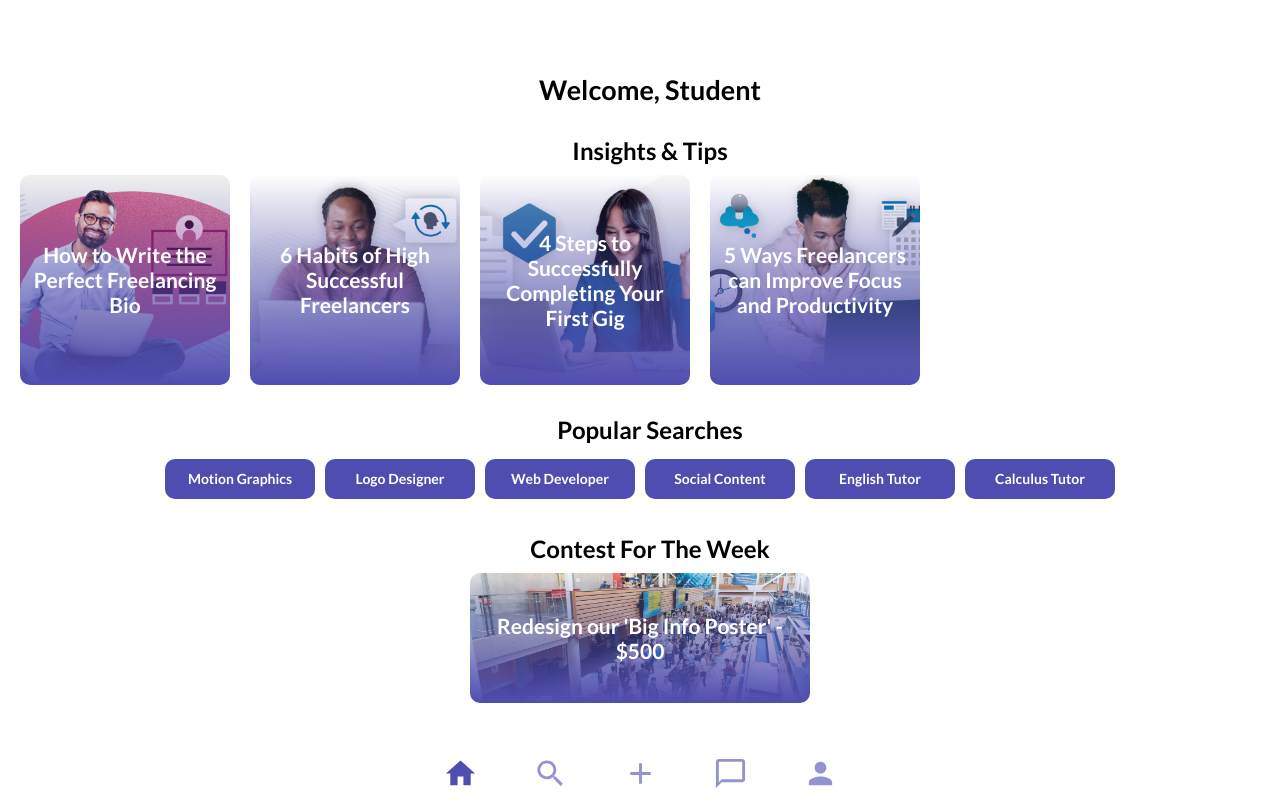
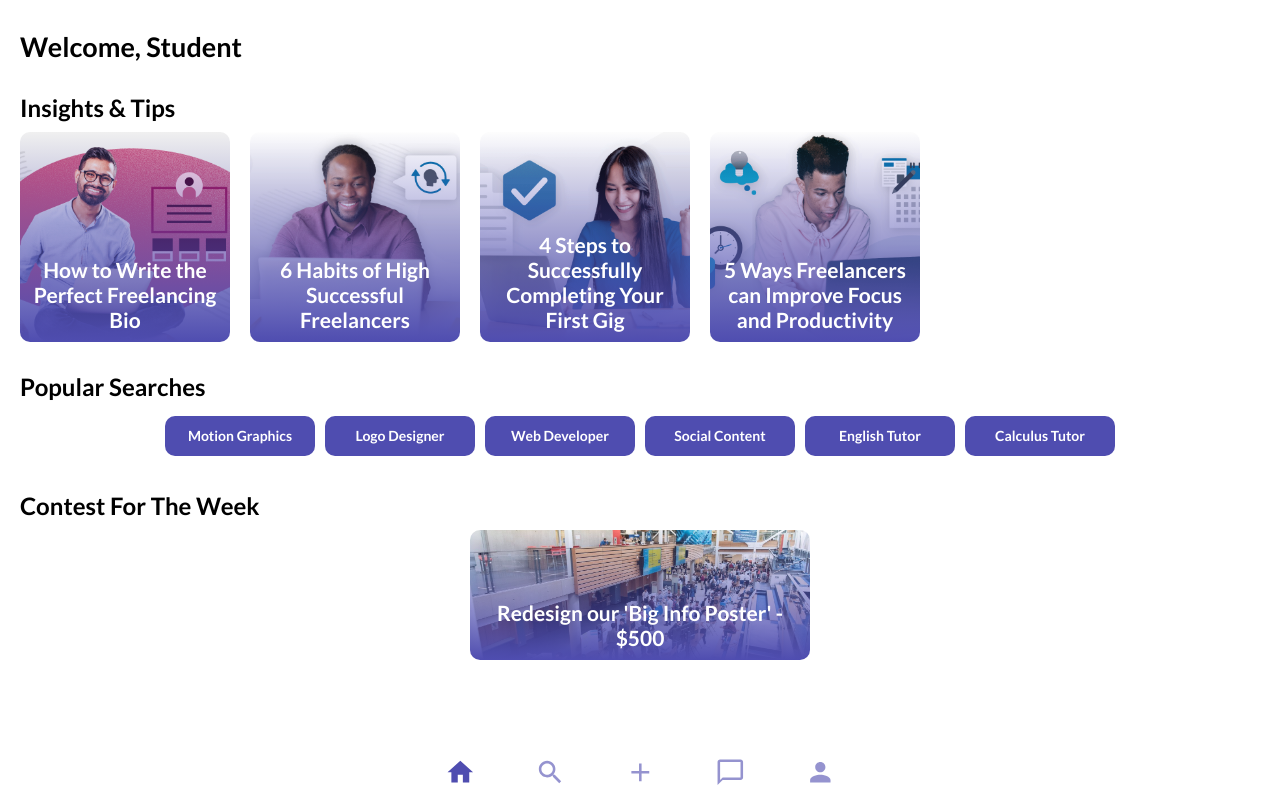
Before and after one commit to BCIT-Rooty/rooty, a Next.js app in the folder rooty-next/: page /homepage in a window 1280 px wide. Built offline with nearby package versions, Linux system fonts and the light colour scheme.

Commit message:
removing css from practice

```diff
--- a/rooty-next/styles/globals.css
+++ b/rooty-next/styles/globals.css
@@ -17,173 +17,6 @@ a {
 
 /* } */
 
-@media (prefers-color-scheme: light) {
-  html {
-    color-scheme: dark;
-  }
-  body {
-    color: white;
-    background: black;
-  }
-} */
-
-#root {
-  max-width: 1280px;
-  margin: 0 auto;
-  padding: 2rem;
-  text-align: center;
-  align-items: center;
-}
-
-
-h1.header {
-  /* padding-bottom: 2em;
-  margin-left: 35%; */
-position: absolute;
-width: 171px;
-height: 28px;
-left: 33px;
-top: 64px;
-
-font-family: 'Plus Jakarta Sans';
-font-style: normal;
-font-weight: 700;
-font-size: 30px;
-line-height: 38px;
-}
-
-* {
-  max-width: 100vw;
-  margin: auto;
-}
-
-.categories {
-  display: flex;
-  flex-direction: column;
-  flex-wrap: wrap;
-  gap: 1rem;
-  margin-top: 10%;
-}
-
-.categories li {
-  border: solid;
-  border-radius: 0.5rem;
-  padding: 1rem;
-  height: 40px;
-  width: 200px;
-  padding-top: 12%;
-}
-
-li {
-  list-style-type: none;
-  text-align: center;
-}
-
-.logo {
-  height: 6em;
-  padding: 1.5em;
-  will-change: filter;
-}
-.logo:hover {
-  filter: drop-shadow(0 0 2em #646cffaa);
-}
-.logo.react:hover {
-  filter: drop-shadow(0 0 2em #61dafbaa);
-}
-
-@keyframes logo-spin {
-  from {
-    transform: rotate(0deg);
-  }
-  to {
-    transform: rotate(360deg);
-  }
-}
-
-@media (prefers-reduced-motion: no-preference) {
-  a:nth-of-type(2) .logo {
-    animation: logo-spin infinite 20s linear;
-  }
-}
-
-.card {
-  padding: 2em;
-}
-
-.read-the-docs {
-  color: #888;
-}
-
-:root {
-  font-family: Inter, Avenir, Helvetica, Arial, sans-serif;
-  font-size: 16px;
-  line-height: 24px;
-  font-weight: 400;
-
-  color-scheme: light dark;
-  color: rgba(255, 255, 255, 0.87);
-  background-color: #242424;
-
-  font-synthesis: none;
-  text-rendering: optimizeLegibility;
-  -webkit-font-smoothing: antialiased;
-  -moz-osx-font-smoothing: grayscale;
-  -webkit-text-size-adjust: 100%;
-}
-
-a {
-  font-weight: 500;
-  color: #646cff;
-  text-decoration: inherit;
-}
-a:hover {
-  color: #535bf2;
-}
-
-body {
-  /* margin: 0; */
-  display: flex;
-  /* place-items: center; */
-  min-width: 320px;
-  min-height: 100vh;
-}
-
-h1 {
-  font-size: 1.3em;
-  line-height: 1.1;
-}
-
-button {
-  border-radius: 8px;
-  border: 1px solid transparent;
-  padding: 0.6em 1.2em;
-  font-size: 1em;
-  font-weight: 500;
-  font-family: inherit;
-  background-color: #1a1a1a;
-  cursor: pointer;
-  transition: border-color 0.25s;
-}
-button:hover {
-  border-color: #646cff;
-}
-button:focus,
-button:focus-visible {
-  outline: 4px auto -webkit-focus-ring-color;
-}
-
-@media (prefers-color-scheme: light) {
-  :root {
-    color: #213547;
-    background-color: #ffffff;
-  }
-  a:hover {
-    color: #747bff;
-  }
-  button {
-    background-color: #f9f9f9;
-  }
-}
 
 /* box-icon.icon{
   position:absolute;
--- a/rooty-next/styles/globals.js
+++ b/rooty-next/styles/globals.js
@@ -21,6 +21,7 @@ export const FlexBox = styled.div`
     position: ${props=>props.position};
     top: ${props=>props.top};
     left:${props=>props.left};
+    scrollbar-width: none;
 
 `
 
```
Also changed, not shown: 1 other file (tests, documents, lock files or other folders).
